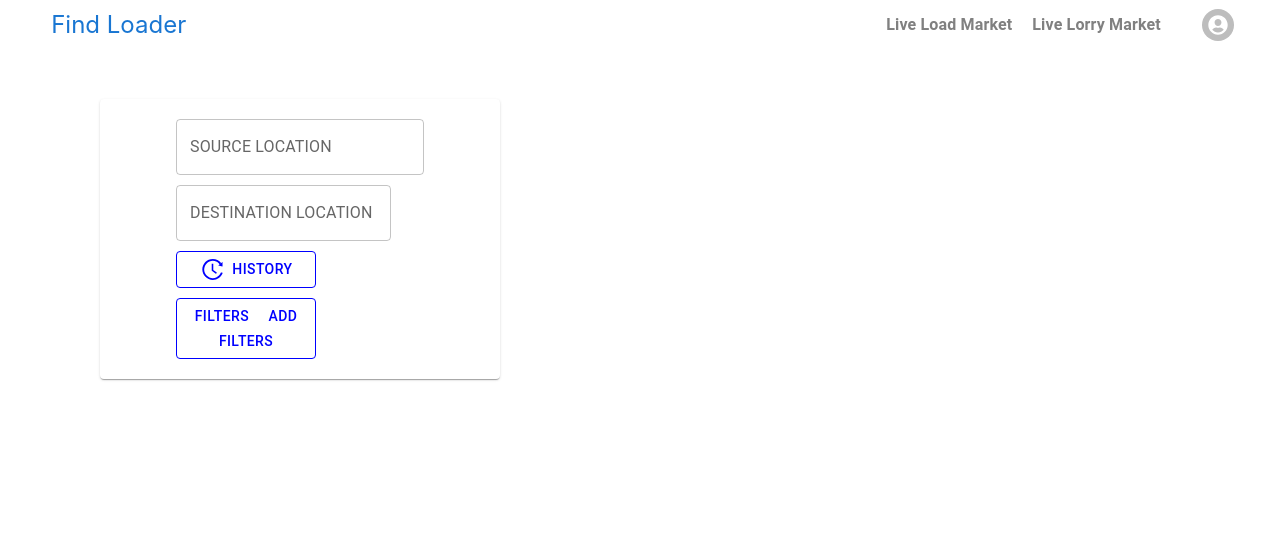
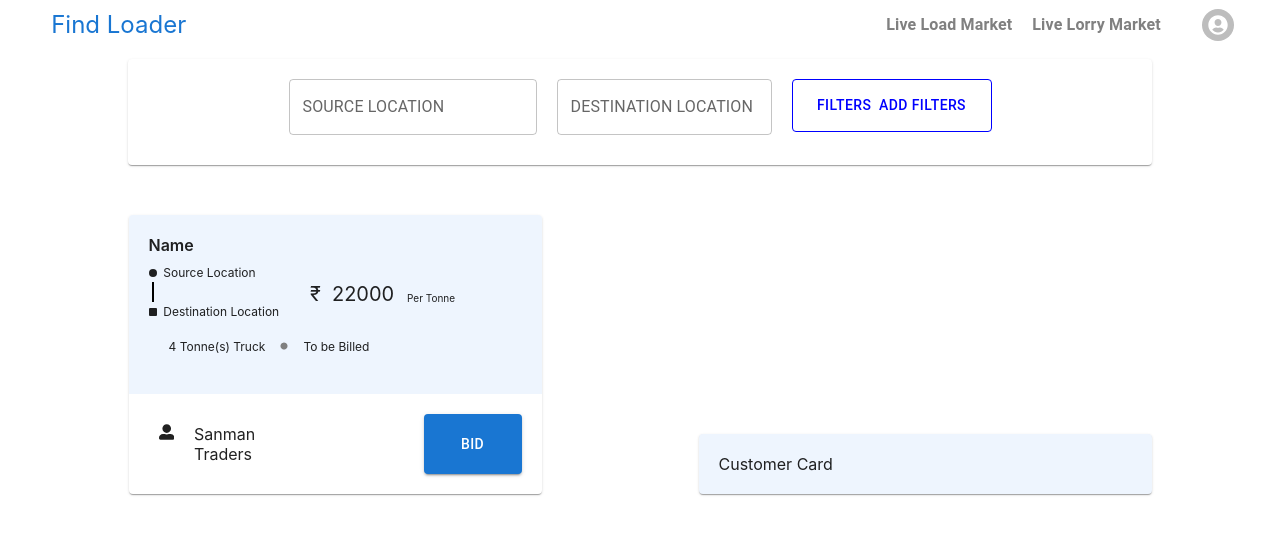
Before and after one commit to nagendrax02/hackathon-project-frontend, a React (Create React App) app in the folder hackathon-project/: page / in a window 1280 px wide. Shown: the top 534 px of the page. Built offline with nearby package versions, Linux system fonts and the light colour scheme.

Commit message:
added customer card

```diff
--- a/hackathon-project/src/Pages/Homepage.jsx
+++ b/hackathon-project/src/Pages/Homepage.jsx
@@ -1,24 +1,42 @@
-import { NavBar } from "../components/NavBar/NavBar"
-import {Card, Box,CardContent, TextField, Button, Modal} from "@mui/material/"
-import {TiArrowRight} from "react-icons/ti"
-import {AiOutlineHistory} from "react-icons/ai"
-import { useState } from "react"
-export const Homepage = ()=>{
+import { NavBar } from "../components/NavBar/NavBar";
+import {
+  MenuItem,
+  Select,
+  Card,
+  Box,
+  TextField,
+  Button,
+  Popover,
+} from "@mui/material/";
+import { useState } from "react";
+import { CustomerCard } from "../components/customer-card/CustomerCard";
+export const Homepage = () => {
   // const [color, setColor] = useState();
 
   // const handleClick= ()=>{
   //     setColor('gray');
   // }
-    const [open, setOpen] = useState(false);
-    const handleOpen=()=>{
-        setOpen(true);
-    }
-    const handleClose=()=>{
-        setOpen(false);
-    }
+  const [anchorEl, setAnchorEl] = useState(null);
 
+  const handleClick = (event) => {
+    setAnchorEl(event.currentTarget);
+  };
 
-    return <>
+  const handleClose = () => {
+    setAnchorEl(null);
+  };
+
+  const open = Boolean(anchorEl);
+  const id = open ? "simple-popover" : undefined;
+
+  const [quantity, setQuantity] = useState("");
+
+  const handleChange = (event) => {
+    setQuantity(event.target.value);
+  };
+
+  return (
+    <>
       <NavBar></NavBar>
       {/* <Box sx={{textAlign:'center', display:'flex'}}>
             <Card sx={{width:350, borderBottom:'none', marginTop:'150px', marginLeft:'100px'}}>
@@ -30,26 +48,80 @@ export const Homepage = ()=>{
 
       {/* </Box> */}
 
-        <Card sx={{marginTop:'50px',marginLeft:'100px', width:'400px', display:'flex', justifyContent:'center'}}>
-            <Box sx={{ padding:'20px'}}>
-                <TextField sx={{marginBottom:'10px'}} label='SOURCE LOCATION' color='primary' placeholder='Search Loading City'></TextField>
-               <Box>  <TextField sx={{width:215, marginBottom:'10px'}} label='DESTINATION LOCATION' placeholder="Search Unloading City" color='primary'></TextField></Box>
-
-               <Box> <Button sx={{width:'140px', background:'white', color:'blue', border:'1px solid blue',marginBottom:'10px'}} variant="outlined"><AiOutlineHistory size='25'/> &nbsp;  History</Button>
-                </Box>
+      <Card
+        sx={{
+          marginLeft: "50px",
+          width: "80%",
+          margin: "auto",
+          marginTop: "10px",
+          display: "flex",
+          justifyContent: "center",
+        }}
+      >
+        <Box sx={{ padding: "20px", display: "flex", gap: "20px" }}>
+          <TextField
+            sx={{ marginBottom: "10px" }}
+            label="SOURCE LOCATION"
+            color="primary"
+            placeholder="Search Loading City"
+          ></TextField>
           <Box>
-                <Button  onClick={handleOpen} sx={{width:'140px', background:'white', color:'blue', border:'1px solid blue'}} variant="outlined"> filters&nbsp; &nbsp;&nbsp;  Add Filters</Button></Box>
-
-
+            {" "}
+            <TextField
+              sx={{ width: 215, marginBottom: "10px" }}
+              label="DESTINATION LOCATION"
+              placeholder="Search Unloading City"
+              color="primary"
+            ></TextField>
           </Box>
 
+          {/* <Box> <Button sx={{width:'140px', background:'white', color:'blue', border:'1px solid blue',marginBottom:'10px'}} variant="outlined"><AiOutlineHistory size='25'/> &nbsp;  History</Button>
+                </Box> */}
+          <Box>
+            <Button
+              onClick={handleClick}
+              sx={{
+                width: "200px",
+                background: "white",
+                padding: "13px",
+                color: "blue",
+                border: "1px solid blue",
+              }}
+              variant="outlined"
+            >
+              {" "}
+              filters &nbsp;Add Filters
+            </Button>
+          </Box>
+        </Box>
       </Card>
-        <Modal
+      <Popover
+        id={id}
         open={open}
+        anchorEl={anchorEl}
         onClose={handleClose}
+        anchorOrigin={{
+          vertical: "bottom",
+          horizontal: "left",
+        }}
       >
-            <Box>Guru</Box>
-        </Modal>
-
+        <Box sx={{ marginTop: "10px", padding: "10px", fontSize: "13px" }}>
+          {" "}
+          Select Quantity: &nbsp;
+          <Select value={quantity} label="Quantity" onChange={handleChange}>
+            {" "}
+            Quantity
+            <MenuItem value={5}>0-5 Ton</MenuItem>
+            <MenuItem value={15}>10-15 Ton</MenuItem>
+            <MenuItem value={20}>15-20 Ton</MenuItem>
+            <MenuItem value={25}>20-25 Ton</MenuItem>
+          </Select>
+        </Box>
+        <Button sx={{ margin: "20px 20px 20px 50px" }} variant="contained">
+          Apply Filters
+        </Button>
+      </Popover>
+      <CustomerCard></CustomerCard>
     </>
-}
+  );
+};
--- a/hackathon-project/src/components/NavBar/NavBar.jsx
+++ b/hackathon-project/src/components/NavBar/NavBar.jsx
@@ -29,7 +29,7 @@ export const NavBar = ()=>{
     return (
         <>
         <Box sx={{display:"flex", justifyContent:"center",gap:"50%"}}>
-        <Link href='/home' underline='none'>     <Box sx={{fontSize:'x-large', padding:"10px", marginRight:'50px'}}>Find Loader</Box></Link>
+        <Link href='/' underline='none'>     <Box sx={{fontSize:'x-large', padding:"10px", marginRight:'50px'}}>Find Loader</Box></Link>
    <Box sx={{ display: 'flex', gap:"20px", alignItems: 'center', textAlign: 'center' }}>
           <Link underline='none' color="inherit" href='/loadmarket'><Typography sx={{ minWidth: 100, fontWeight:'600', color:'gray' }}>Live Load Market</Typography></Link>
          <Link underline='none' color="inherit" href='/lorrymarket'> <Typography sx={{ minWidth: 100 , fontWeight:'600', color:'gray'}}>Live Lorry Market</Typography></Link>
--- /dev/null
+++ b/hackathon-project/src/components/customer-card/CustomerCard.jsx
@@ -0,0 +1,45 @@
+import {Card,Box,Button} from "@mui/material"
+import {BsCircleFill} from "react-icons/bs"
+import {BsFillSquareFill} from "react-icons/bs"
+import {VscCircleLargeFilled} from "react-icons/vsc"
+import {FaUserAlt} from "react-icons/fa"
+export const CustomerCard = ()=>{
+    return <>
+    <Box sx={{padding:'50px', display:'flex', flex:'50%', flexWrap:'wrap'}}>
+
+
+        <Card sx={{ width:'35%', margin:'auto', marginBottom:'30px',}}>
+            <Box sx={{ background:'rgb(238,245,254)', padding:'20px'}}>
+
+            <Box sx={{fontWeight:'600', marginBottom:'10px'}}>Name</Box>
+            <Box sx={{fontSize:'12px'}}><BsCircleFill size='8'></BsCircleFill>&nbsp; Source Location</Box>
+            <Box sx={{borderLeft:'2px solid black', height:'20px', marginLeft:'3px', marginBottom:'2px',marginTop:'2px'}}>     <Box sx={{display:'flex', justifyContent:'center', marginLeft:'100px',fontSize:'20px' }}>₹ &nbsp;22000 <Box sx={{fontSize:'10px', padding:'10px'}}> &nbsp;Per Tonne</Box></Box> </Box>
+            <Box sx={{display:'flex', fontSize:'12px'}}><BsFillSquareFill style={{marginTop:'4px'}} size="8"/>&nbsp; Destination Location
+
+
+
+
+            </Box>
+         <Box sx={{display:'flex', gap:'10px', padding:'15px'}}>
+        <Box sx={{fontSize:'12px', padding:'5px'}}>4 Tonne(s) Truck</Box>
+       <Box> <VscCircleLargeFilled size='8' color='gray'/> </Box>
+        <Box sx={{fontSize:'12px',padding:'5px'}}>To be Billed</Box>
+        </Box>
+        </Box>
+
+        <Box sx={{padding:'20px', display:'flex', gap:'100px'}}>
+           <Box sx={{display:'flex', gap:'20px', padding:'10px'}}> <FaUserAlt></FaUserAlt>
+            <Box>Sanman Traders</Box>
+            </Box>
+           <Button variant='contained' sx={{width:'100px'}}>Bid</Button>
+        </Box>
+
+        </Card>
+
+
+        <Card sx={{padding:'20px', width:'35%', margin:'auto', marginBottom:'30px', background:'rgb(238,245,254)'}}>Customer Card</Card>
+
+
+        </Box>
+    </>
+}
```
Lines whose indentation alone changed are shown as unchanged.
